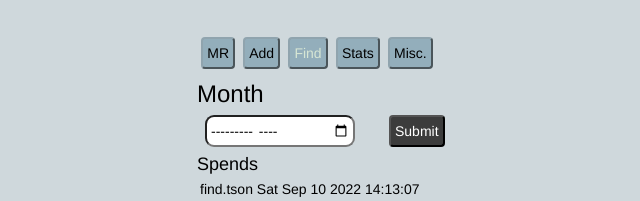
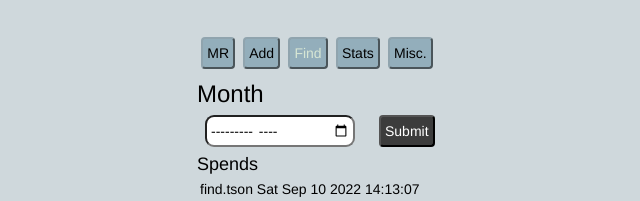
Before and after one commit to udayVK/notedown-ui, an Angular app: page /find/exp in a window 1280 px wide. Shown: the top 201 px of the page, without its empty margins (323-963 px from the left). Built offline with nearby package versions, Linux system fonts and the light colour scheme; no server answers.

Commit message:
fixed this button to align with nav bar

```diff
--- a/src/app/find-spend/find-spend.component.html
+++ b/src/app/find-spend/find-spend.component.html
@@ -3,7 +3,7 @@
     <table>
       <tr>
         <td><input type="month" name="month" style="width:150px;" [(ngModel)]="month"></td>
-        <td><button type="button" (click)="searchSpecefic()" style="margin-left:30px" class=" dark">Submit</button></td>
+        <td><button type="button" (click)="searchSpecefic()" style="margin-left:20px" class=" dark">Submit</button></td>
       </tr>
     </table>
 
```
